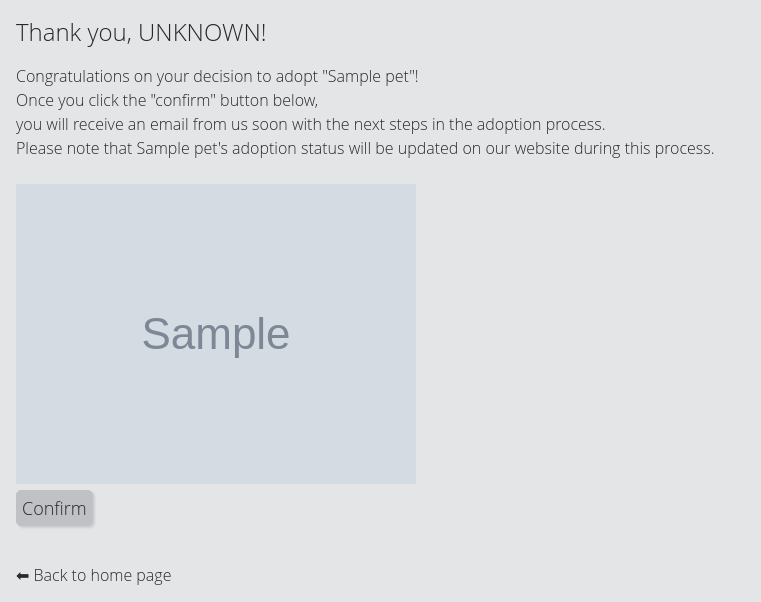
After one commit to poradaT/adopt_me, a Flask app: page /adopt in a window 1280 px wide. The commit adds this page. Shown: the part 631-1233 px from the top of the page, without its empty margins (0-761 px from the left). Run offline with Flask 2, Linux system fonts and the light colour scheme; grey boxes marked "Sample" are stand-in pictures; a database or web service that is not in the repository returns one stand-in record (values such as "Sample title"); some libraries are stand-ins or nearby versions.

Commit message:
Adopt button functionality

```diff
--- a/app.py
+++ b/app.py
@@ -1,5 +1,5 @@
 from flask import Flask, render_template, request, redirect, session, flash
-from models.pet import get_all_pets, insert_pet, get_pet, update_pet, delete_pet
+from models.pet import get_all_pets, insert_pet, get_pet, update_pet, delete_pet, adopted
 from models.user import get_user, insert_user, get_all_users, update_user, delete_user
 from werkzeug.security import generate_password_hash, check_password_hash
 
@@ -11,9 +11,10 @@ if __name__ == "__main__":
 
 @app.route('/')
 def index():
+    route = '/'
     sort_by = request.args.get('type')
     pet_list = get_all_pets(sort_by)
-    return render_template('pet.html', pet_list=pet_list, type=sort_by, user_name = session.get('user_name', 'UNKNOWN'), user_status = session.get('user_status'))
+    return render_template('pet.html', route=route, pet_list=pet_list, type=sort_by, user_name = session.get('user_name', 'UNKNOWN'), user_status = session.get('user_status'))
 
 @app.route('/create')
 def add_pet():
@@ -23,7 +24,7 @@ def add_pet():
 def details_pet():
     id = request.args.get('id')
     pet_details = get_pet(id)
-    return render_template("pet_details.html", id=id, pet_details=pet_details, user_name = session.get('user_name', 'UNKNOWN'))
+    return render_template("pet_details.html", id=id, pet_details=pet_details, user_name = session.get('user_name', 'UNKNOWN'), user_id = session.get('user_id'))
 
 @app.post('/pet_list')
 def create_new_pet():
@@ -35,7 +36,8 @@ def create_new_pet():
         request.form['sex'],
         request.form['size'],
         request.form['colour'],
-        request.form['age']
+        request.form['age'],
+        request.form['adopted']
     )
     return redirect('/')
 
@@ -56,7 +58,8 @@ def edit_pet():
         request.form['sex'],
         request.form['size'],
         request.form['colour'],
-        request.form['age']
+        request.form['age'],
+        request.form['adopted']
     )
     return redirect('/')
 
@@ -70,6 +73,21 @@ def del_pet():
     id = request.form['id']
     delete_pet(id)
     return redirect('/')
+
+@app.route('/adopt', methods = ['GET', 'POST'])
+def adopt_pet():
+    if request.method == 'GET':
+        id = request.args.get('id')
+        #user = request.args.get('user')
+        pet_details = get_pet(id)
+        return render_template("adopt.html", id=id, pet_details=pet_details, user_name = session.get('user_name', 'UNKNOWN'), user_id = session.get('user_id'))
+
+    id = request.form['id']
+    #user = request.form['user_id']
+    adopted(id)
+    pet_details = get_pet(id)
+    return render_template("pet_details.html", id=id, pet_details=pet_details, user_name = session.get('user_name', 'UNKNOWN'))
+
 
 #######################################################################
 
--- a/models/pet.py
+++ b/models/pet.py
@@ -2,30 +2,36 @@ from db import sql_select, sql_write, sql_select_one
 
 def get_all_pets(sort_by):
     if sort_by == 'dog':
-        pet_items = sql_select("SELECT id, image_url, name, type, breed, sex, size, colour, age FROM pet_list WHERE type='dog';")
+        pet_items = sql_select("SELECT id, image_url, name, type, breed, sex, size, colour, age, adopted FROM pet_list WHERE type='dog';")
     elif sort_by == 'cat':
-        pet_items = sql_select("SELECT id, image_url, name, type, breed, sex, size, colour, age FROM pet_list WHERE type='cat';")
+        pet_items = sql_select("SELECT id, image_url, name, type, breed, sex, size, colour, age, adopted FROM pet_list WHERE type='cat';")
     elif sort_by == 'all' :
-        pet_items = sql_select('SELECT id, image_url, name, type, breed, sex, size, colour, age FROM pet_list;')
+        pet_items = sql_select('SELECT id, image_url, name, type, breed, sex, size, colour, age, adopted FROM pet_list;')
     else :
-        pet_items = sql_select('SELECT id, image_url, name, type, breed, sex, size, colour, age FROM pet_list;')
+        pet_items = sql_select('SELECT id, image_url, name, type, breed, sex, size, colour, age, adopted FROM pet_list;')
     return pet_items
 
-def insert_pet(image_url, name, type, breed, sex, size, colour, age):
+def insert_pet(image_url, name, type, breed, sex, size, colour, age, adopted):
     sql_write(
-        "INSERT INTO pet_list(image_url, name, type, breed, sex, size, colour, age) VALUES (%s, %s, %s, %s, %s, %s, %s, %s)",
-        [image_url, name, type, breed, sex, size, colour, age])
+        "INSERT INTO pet_list(image_url, name, type, breed, sex, size, colour, age, adopted) VALUES (%s, %s, %s, %s, %s, %s, %s, %s, %s)",
+        [image_url, name, type, breed, sex, size, colour, age, adopted])
 
 def get_pet(id):
-    pet_item = sql_select(f"SELECT id, image_url, name, type, breed, sex, size, colour, age FROM pet_list WHERE id={id};")
+    pet_item = sql_select(f"SELECT id, image_url, name, type, breed, sex, size, colour, age, adopted FROM pet_list WHERE id={id};")
     return pet_item
 
-def update_pet(id, image_url, name, type, breed, sex, size, colour, age):
+def update_pet(id, image_url, name, type, breed, sex, size, colour, age, adopted):
     sql_write(
-        f"UPDATE pet_list SET image_url = %s, name = %s, type = %s, breed = %s, sex = %s, size = %s, colour = %s, age = %s WHERE id={id}",
-        [image_url, name, type, breed, sex, size, colour, age])
+        f"UPDATE pet_list SET image_url = %s, name = %s, type = %s, breed = %s, sex = %s, size = %s, colour = %s, age = %s, adopted =%s WHERE id={id}",
+        [image_url, name, type, breed, sex, size, colour, age, adopted])
 
 def delete_pet(id):
     delete_item = sql_write(f"DELETE FROM pet_list WHERE id={id};",
         [id])
     return delete_item
+
+def adopted(id):
+    sql_write(
+        f"UPDATE pet_list SET adopted = true WHERE id={id};",
+        [id]
+    )
--- a/sql.sql
+++ b/sql.sql
@@ -12,6 +12,8 @@ CREATE TABLE pet_list (
     age TEXT
 );
 
+ALTER TABLE pet_list ADD COLUMN adopted boolean DEFAULT false;
+
 INSERT INTO pet_list(image_url, name, type, breed, sex, size, colour, age)
 VALUES (
 'https://www.adoptapet.com.au/img/animals/7451439.jpeg',
@@ -23,8 +25,6 @@ VALUES (
 'Brindle/White',
 '1 year and 5 months'
 );
-
-
 
 
 DROP TABLE IF EXISTS users;
--- a/static/styles.css
+++ b/static/styles.css
@@ -12,6 +12,10 @@ body {
 
 h2{
     margin: 1rem;
+}
+
+p{
+    line-height: 1.5;
 }
 
 a {
@@ -137,6 +141,8 @@ nav a {
     display: flex;
     gap: 20px;
     margin: 20px;
+    /* align-items: center;
+	justify-content: center; */
 }
 
 th, td {
@@ -146,11 +152,19 @@ th, td {
 }
 
 .social-media{
-    position: absolute;
-    left: 620px;
+    margin-left: 20px;
 }
 
 a img {
     width: 15px;
     height: 15px;
 }
+
+.adopted_msg {
+    margin: 1rem;
+    color: rgb(148, 147, 147);
+}
+
+.confirm_msg {
+    margin: 1rem;
+}
--- /dev/null
+++ b/templates/adopt.html
@@ -0,0 +1,30 @@
+{% extends "layout.html" %}
+
+{% block title %}
+    Adopt A Pet
+{% endblock title%}
+
+{% block main %}
+
+    <h2> Thank you, {{ user_name }}!</h2>
+{% for item in pet_details %}
+<div class="confirm_msg">
+    <p>
+        Congratulations on your decision to adopt "{{ item.name }}"!</br>
+        Once you click the "confirm" button below, </br>
+        you will receive an email from us soon with the next steps in the adoption process.</br>
+        Please note that {{ item.name }}'s adoption status will be updated on our website during this process.
+
+    </br></br>
+    <img style="height: 300px" src="{{ item.image_url }}" alt="{{ item.name }}">
+    </p>
+{% endfor %}
+
+<form action="/adopt" method="post">
+    <input type="hidden" name="id" value="{{ id }}">
+    <input type="hidden" name="user" value="{{ user_id }}">
+    <button type = "submit" style="font-size:large"> Confirm </button>
+</form>
+</div>
+
+{% endblock main %}
--- a/templates/contact.html
+++ b/templates/contact.html
@@ -7,7 +7,7 @@
 {% block main %}
 
 <h2>Adopt Me</h2>
-    <p>
+    <p style="margin: 1rem;">
     1/11 Sydney Rd, </br>
     Sydney </br>
     NSW </br>
--- a/templates/delete_pet.html
+++ b/templates/delete_pet.html
@@ -8,7 +8,7 @@
 {% for item in item_details %}
     <h2> Are you sure you want to delete "{{ item.name }}" ?</h2>
     {% endfor %}
-<form action="/delete_pet" method="post">
+<form action="/delete_pet" method="post" style="margin: 1rem;">
     <input type="hidden" name="id" value="{{ id }}">
     <button type = "submit"> Delete </button>
 </form>
--- a/templates/delete_user.html
+++ b/templates/delete_user.html
@@ -7,7 +7,7 @@
 {% block main %}
 <h2> Are you sure you want to delete "{{ user[1] }}" ?</h2>
 
-<form action="/delete_user" method="post">
+<form action="/delete_user" method="post" style="margin: 1rem;">
     <input type="hidden" name="id" value="{{ id }}">
     <button type = "submit"> Delete </button>
 </form>
--- a/templates/layout.html
+++ b/templates/layout.html
@@ -35,7 +35,7 @@
             {% endif %}
         </form>
 
-        <span class="head">A perfect match</span>  </br>
+        <span class="head">A pawfect match</span>  </br>
 
         <span class="sub-head">
             Life is better with paws! </br> Adopt a pet and add some extra love, laughter, and cuddles to your life.
@@ -48,9 +48,14 @@
         {% block main %} {% endblock main %}
     </main>
 
+    <div style="margin: 1rem;">
+    {% if route == '/' %}
+    <a href="/"> ⬆ Back to top </a>
+    {% else %}
     </br>
-    <a href="/"> ◀◀◀◀ Back to home page </a>
-    </br></br>
+    <a href="/"> ⬅ Back to home page </a>
+    {% endif %}
+    </div>
 
 </body>
 </html>
--- a/templates/pet.html
+++ b/templates/pet.html
@@ -8,7 +8,7 @@
 
 <div class="text_above_sort">
 <h2>Our Mates</h2>
-{% if session.get('user_name') %}
+{% if session.get('user_name') and session.get('user_status') %}
 <button><a href="/create">Add new pet</a></button>
 {% endif %}
 </div>
--- a/templates/users.html
+++ b/templates/users.html
@@ -8,13 +8,13 @@
 
 <p>
     <h2>User List </h2>
-    <P>
+    <P style="margin: 1rem;">
     <button><a href="/add_user">Add new user</a></button>
     </P>
 </p>
 
 
-<table>
+<table style="margin: 1rem;">
     <thred>
 
         <th>
```
Also changed, not shown: templates/edit_pet.html (+16 -9 lines), templates/edit_user.html (+7 -7 lines), templates/login_form.html (+9 -5 lines), templates/new_pet.html (+18 -9 lines), templates/new_user.html (+7 -7 lines), templates/pet_details.html (+13 -3 lines), templates/sign_up_form.html (+6 -6 lines).
